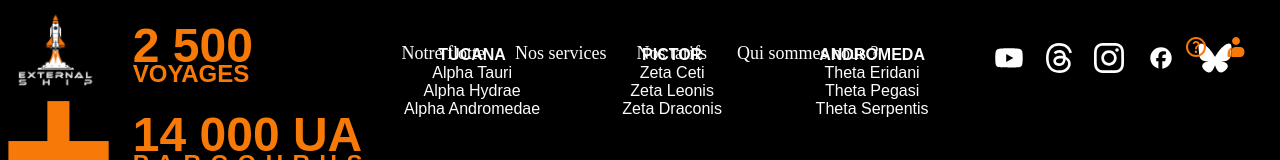
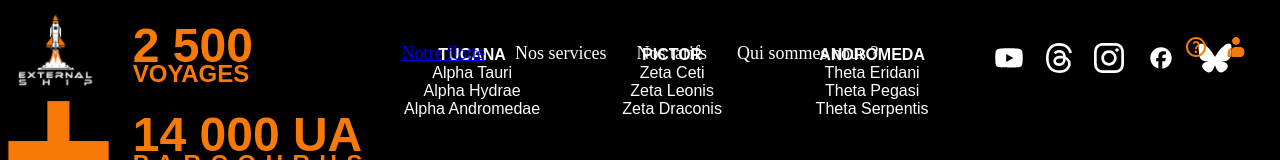
Before and after one commit to wildcodeschool-2025-03/js-lyon-2025-03-p3, a React (Vite) app in the folder client/: page / in a window 1280 px wide. Shown: the top 160 px of the page. Built offline with nearby package versions, Linux system fonts and the light colour scheme; no server answers.

Commit message:
Ajout d'un lien vers la page ships dans le fichier Header.tsx

```diff
--- a/client/src/components/Header.tsx
+++ b/client/src/components/Header.tsx
@@ -1,5 +1,6 @@
 import "./Header.css";
 import { useEffect, useState } from "react";
+import { Link } from "react-router";
 import contact from "../assets/images/logos/contact.svg";
 import help from "../assets/images/logos/help.svg";
 import logoWhite from "../assets/images/logos/logoWhite.png";
@@ -37,7 +38,9 @@ function Header() {
         ""
       ) : (
         <ul className="headerNavBar">
-          <li>Notre flotte</li>
+          <li>
+            <Link to="/ships">Notre flotte</Link>
+          </li>
           <li>Nos services</li>
           <li>Nos tarifs</li>
           <li className="liButton">Qui sommes nous ?</li>
```
